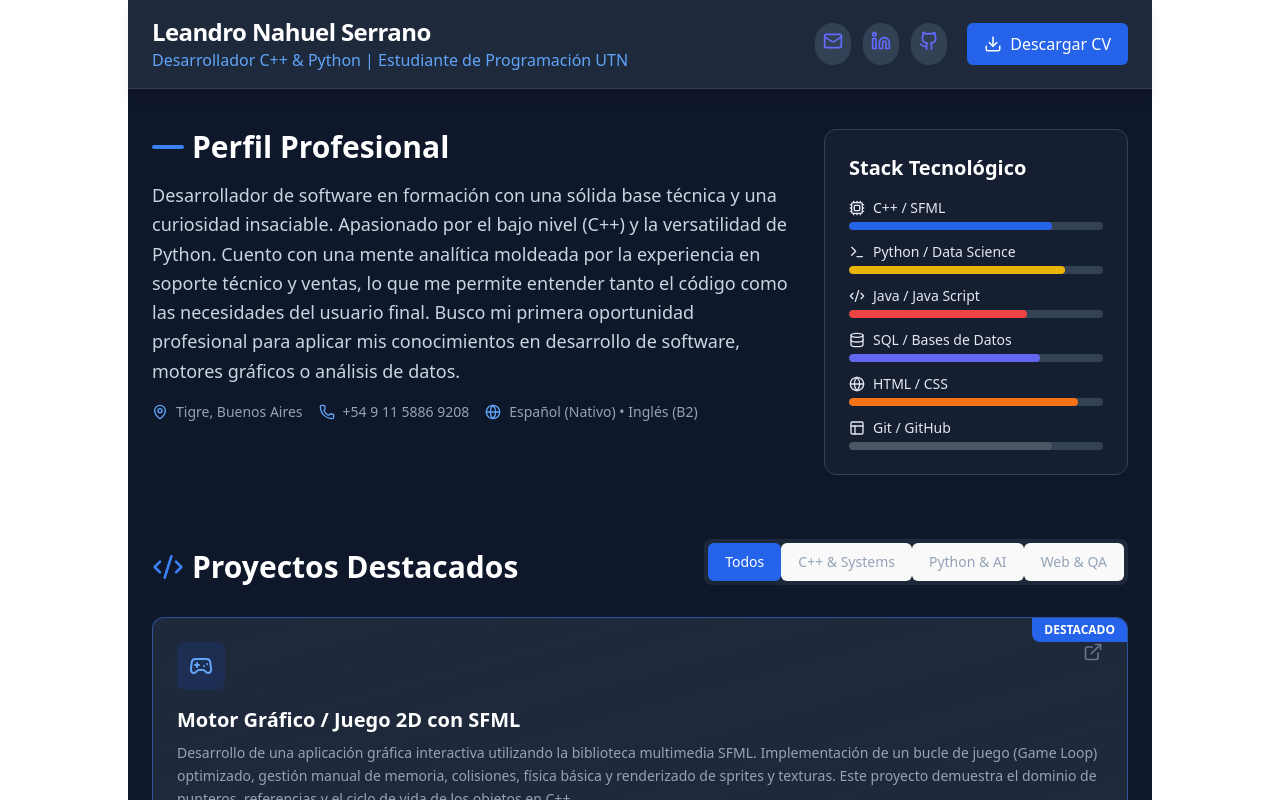
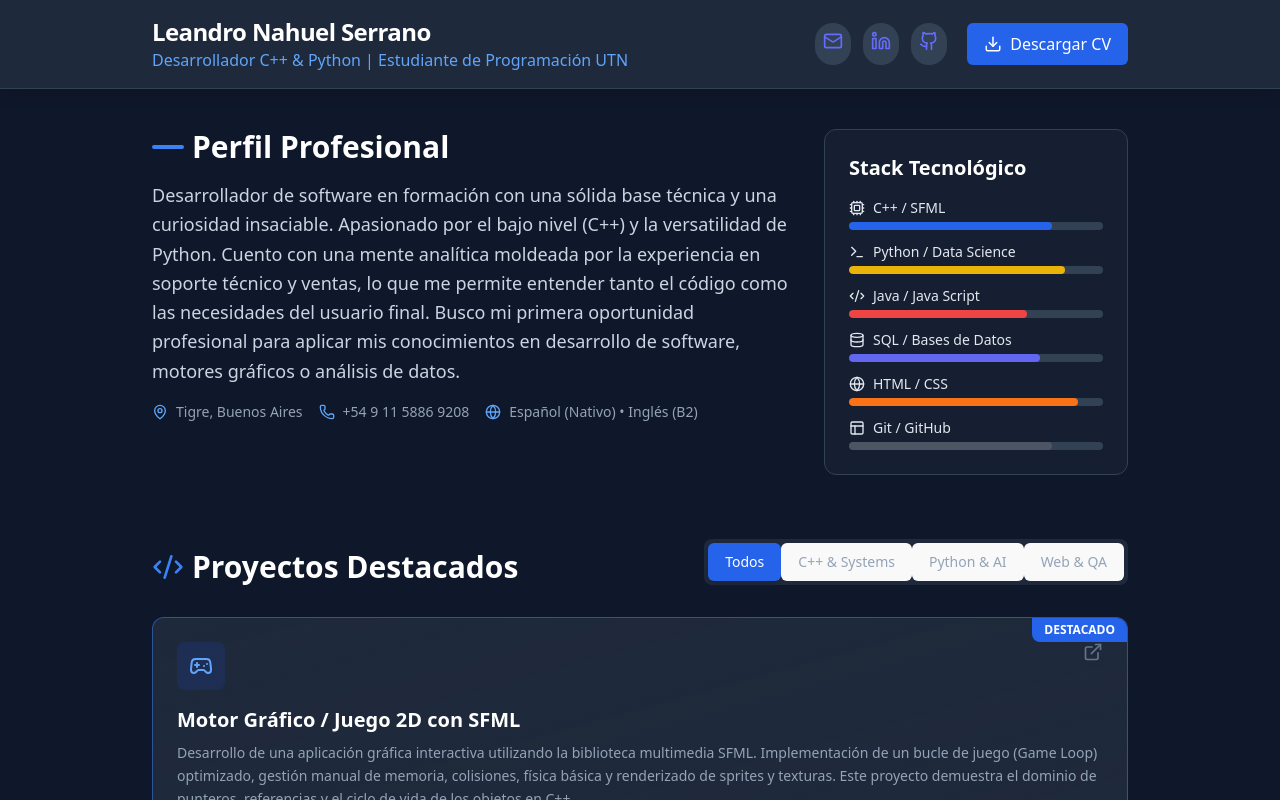
Before and after one commit to lenase0077/Portafolio, a React (Vite) app: page / in a window 1280 px wide. Shown: the top 800 px of the page. Built offline with nearby package versions, Linux system fonts and the light colour scheme.

Commit message:
Update index.css

```diff
--- a/src/index.css
+++ b/src/index.css
@@ -28,7 +28,7 @@ a:hover {
 
 body {
   margin: 0;
-  display: block;
+  display: contents;
   place-items: center;
   min-width: 320px;
   min-height: 100vh;
```
